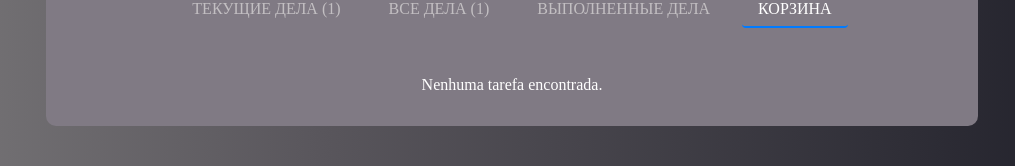
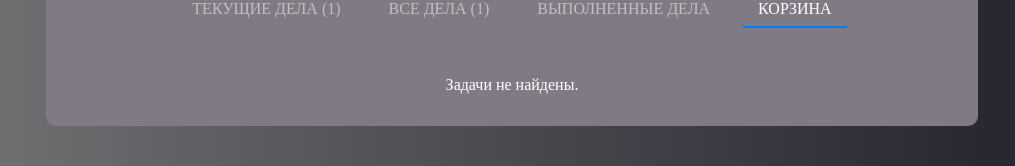
Before and after one commit to inacio000/todo-list, a React (Vite) app: page /todo/trash in a window 1280 px wide. Shown: the part 165-331 px from the top of the page, without its empty margins (128-1143 px from the left). Built offline with nearby package versions, Linux system fonts and the light colour scheme; sample sign-in values are in the browser's storage.

Commit message:
refactor: translate `no task` description

```diff
--- a/src/components/TaskList/TaskList.tsx
+++ b/src/components/TaskList/TaskList.tsx
@@ -30,7 +30,7 @@ const TaskList: React.FC<TaskListProps> = ({ filter }) => {
       {filteredTasks.length > 0 ? (
         filteredTasks.map((task) => <TaskItem key={task.id} task={task} />)
       ) : (
-        <p>Nenhuma tarefa encontrada.</p>
+        <p>Задачи не найдены.</p>
       )}
     </div>
   );
```
